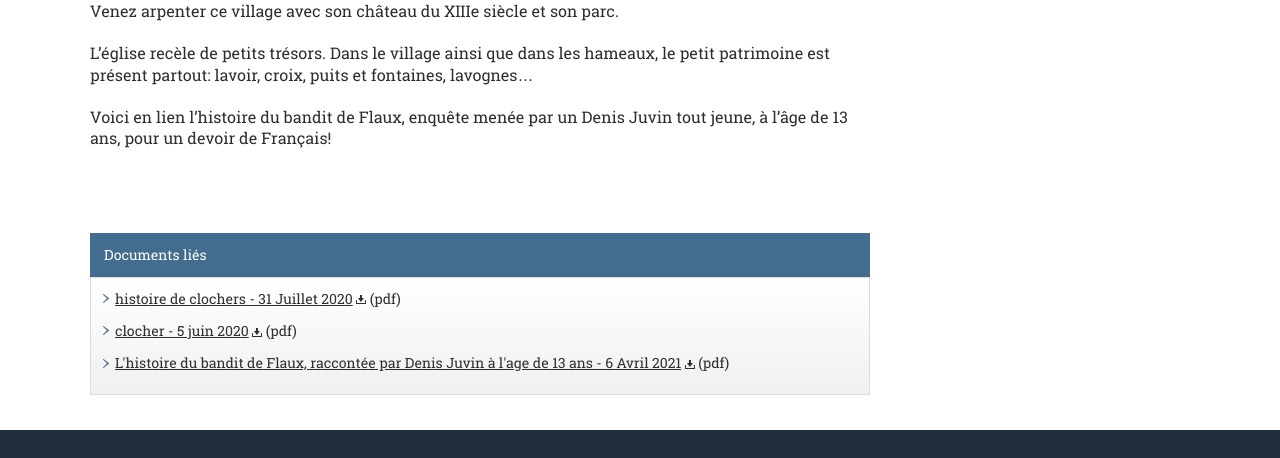
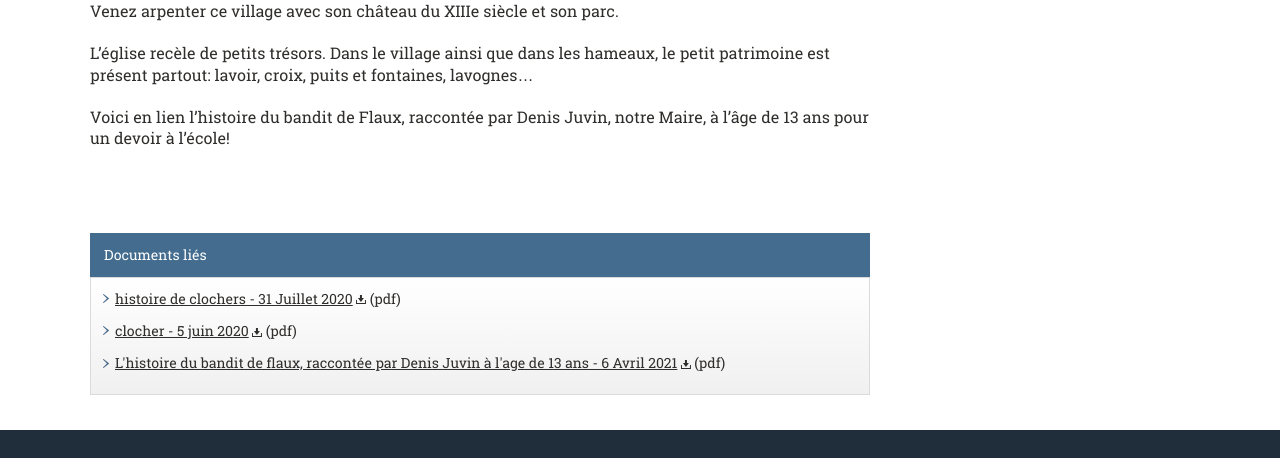
Before and after one commit to Flaux-Village/flaux-village.github.io, a Jekyll site: the page built from histoire.md, in a window 1280 px wide. Shown: the part 648-1106 px from the top of the page. Built offline with Jekyll 4.4.1, drawn with Linux system fonts in a browser that asks for light colours.

Commit message:
Create histoire.md

```diff
--- a/histoire.md
+++ b/histoire.md
@@ -17,7 +17,7 @@ documents:
   date_texte: 5 juin 2020
   addresse: /assets/flyer/clochers.pdf
   type: pdf
-- fiche: L'histoire du bandit de Flaux, raccontée par Denis Juvin à l'age de 13 ans
+- fiche: L'histoire du bandit de flaux, raccontée par Denis Juvin à l'age de 13 ans
   date_texte: 6 Avril 2021
   addresse: /assets/documents/bandit-de-flaux.pdf
   type: pdf
@@ -36,4 +36,4 @@ Venez arpenter ce village avec son château du XIIIe siècle et son parc.
 
 L’église recèle de petits trésors. Dans le village ainsi que dans les hameaux, le petit patrimoine est présent partout: lavoir, croix, puits et fontaines, lavognes…
 
-Voici en lien l'histoire du bandit de Flaux, enquête menée par un Denis Juvin tout jeune, à l'âge de 13 ans, pour un devoir de Français!
+Voici en lien l'histoire du bandit de Flaux, raccontée par Denis Juvin, notre Maire, à l'âge de 13 ans pour un devoir à l'école!
```
